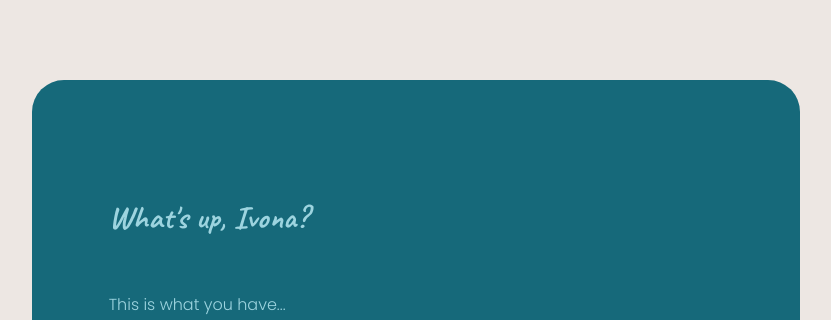
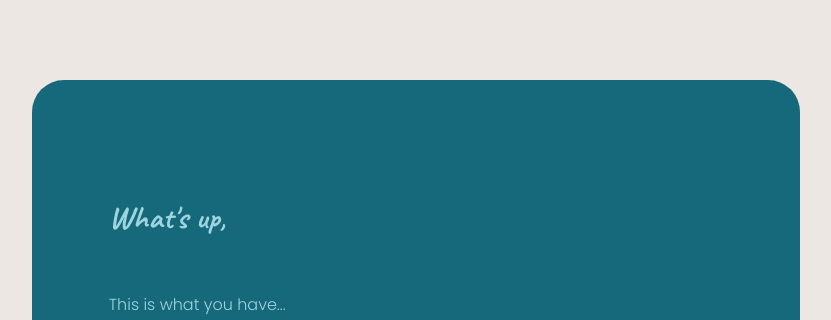
Before and after one commit to ivonamojsovska/capstone-project, a Next.js app: page / in a window 1280 px wide. Shown: the top 320 px of the page, without its empty margins (224-1055 px from the left). Built offline with nearby package versions, Linux system fonts and the light colour scheme; no server answers; the database is empty.

Commit message:
working on next-auth

```diff
--- a/components/header.js
+++ b/components/header.js
@@ -1,15 +1,18 @@
 import { Caveat } from "next/font/google";
+import Login from "@/pages/login";
+import { useContext } from "react";
+import { CurrentUser } from "@/context/context";
 
 const caveat = Caveat({
     weight: ["700"],
     subsets: ["latin"],
 });
 
-function Header() {
+function Header({ data }) {
     return (
         <header className="header">
             <div className="container">
-                <h1 className={caveat.className}>What's up, Ivona?</h1>
+                <h1 className={caveat.className}>What's up, {data.fullName}</h1>
             </div>
         </header>
     );
--- a/components/layout.js
+++ b/components/layout.js
@@ -14,7 +14,6 @@ function Layout(props) {
             </Head>
             <div className="app">
                 <Navbar />
-                <Header />
 
                 {props.children}
 
--- a/components/taskList.js
+++ b/components/taskList.js
@@ -11,6 +11,7 @@ const TasksList = ({ todos }) => {
     const router = useRouter()
 
     const handleDelete = async (id) => {
+
         //console.log(todos.map(todo => todo._id))
         // make delete request when button is clicked
         await fetch("/api/todos/" + id, {
--- a/context/context.js
+++ b/context/context.js
@@ -1,18 +1,18 @@
-import { createContext, use, useState } from "react";
+import { createContext, useState } from "react";
 
-export const Todos_data = createContext(null);
-export const CurrentUser = createContext(null)
+export const Todos_data = createContext();
+//export const CurrentUser = createContext()
 
 function Context({ children }) {
-    const [todosArr, setTodosArr] = useState();
-    const [currentUser, setCurrentUser] = useState({})
+    let [todosArr, setTodosArr] = useState([]);
+    // let [currentUserContext, setCurrentUserContext] = useState({})
 
     return (
-        <CurrentUser.Provider value={(currentUser, setCurrentUser)}>
-            <Todos_data.Provider value={(todosArr, setTodosArr)}>
-                {children}
-            </Todos_data.Provider>
-        </CurrentUser.Provider>
+        // <CurrentUser.Provider value={(currentUserContext, setCurrentUserContext)}>
+        <Todos_data.Provider value={(todosArr, setTodosArr)}>
+            {children}
+        </Todos_data.Provider>
+        // </CurrentUser.Provider>
     );
 }
 
--- a/pages/_app.js
+++ b/pages/_app.js
@@ -1,6 +1,7 @@
 import '@/styles/globals.css'
 import Context from "@/context/context"
 import Layout from '@/components/layout'
+
 
 export default function App({ Component, pageProps }) {
   return (
--- a/pages/index.js
+++ b/pages/index.js
@@ -1,14 +1,26 @@
 import { getTodos } from "@/utils/actions";
 import Link from "next/link";
 import TasksList from "../components/taskList";
+import { useRouter } from 'next/router'
+import Header from "@/components/header";
+
 
 
 
 export default function Home({ todos }) {
+  const router = useRouter();
+  const data = router.query
+  const activeUser = { ...data }
+  console.log(activeUser)
+
   return (
-    <main className="container">
-      <TasksList todos={todos} />
-    </main>
+    <>
+      <Header data={activeUser} />
+      <main className="container">
+        <TasksList todos={todos} />
+      </main>
+    </>
+
   );
 }
 
--- a/pages/login/index.js
+++ b/pages/login/index.js
@@ -2,14 +2,17 @@ import { useState } from 'react'
 import { useRouter } from 'next/router'
 import { getUsers } from '@/utils/actions'
 import bcrypt from 'bcryptjs'
-import { useContext } from 'react'
-import Context from '@/context/context'
+import Link from 'next/link'
+
+
+
 
 const Login = ({ users }) => {
     const router = useRouter()
+    const [loginUser, setLoginUser] = useState({ email: '', password: '' })
+    const [currentUser, setCurrentUser] = useState(null)
 
-    const [loginUser, setLoginUser] = useState({ email: '', password: '' })
-    const [currentUser, setCurrentUser] = useState({})
+
 
     const handleChange = (e) => {
         const loggedUser = { ...loginUser }
@@ -23,16 +26,20 @@ const Login = ({ users }) => {
         users.forEach(async (user) => {
             if ((loginUser.email === user.email) && (await bcrypt.compare(loginUser.password, user.password))) {
                 setCurrentUser(user)
-                router.push('/')
+
             } else {
                 console.log(`Email and password dont match!`)
             }
-
         });
 
     }
 
     return (
+        <>{currentUser ?
+            <>
+                <h1>{currentUser.fullName} logged in succesfuly</h1>
+                <Link href={{ pathname: '/', query: currentUser }}>Home</Link>
+            </> : <>
                 <div className="signup__page">
                     <div className="container signup__container">
                         <h3>Login</h3>
@@ -48,8 +55,21 @@ const Login = ({ users }) => {
                             </div>
                         </form>
                     </div>
-        </div>);
+                </div>
+            </>
+
         }
+
+
+
+
+        </>
+
+
+
+    );
+}
+
 
 export async function getServerSideProps(ctx) {
     const users = JSON.parse(JSON.stringify(await getUsers()));
```
Lines whose indentation alone changed are shown as unchanged.
